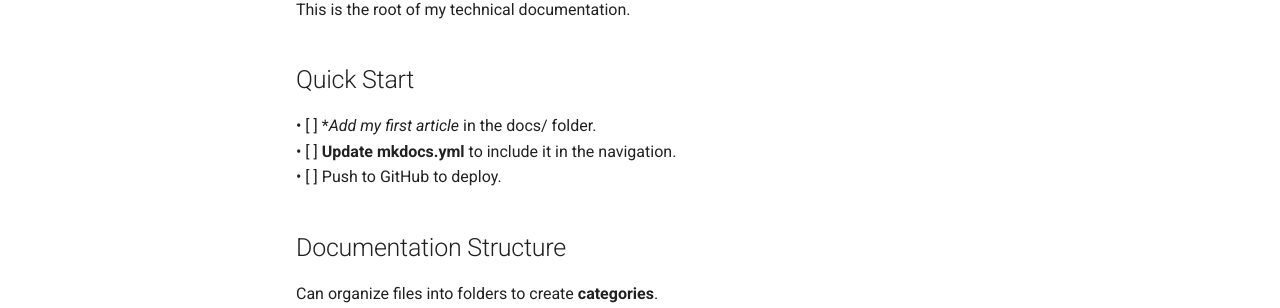
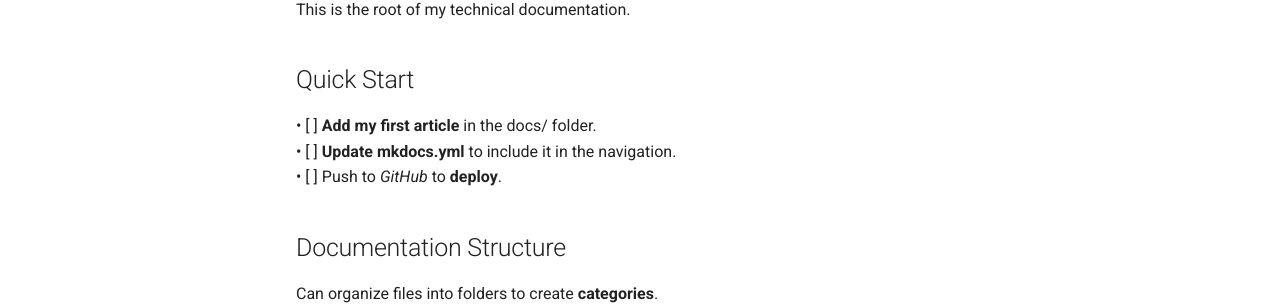
Before and after one commit to GooseHero99/Knowledge-base, an MkDocs documentation site: the page built from docs/index.md, in a window 1280 px wide. Shown: the part 234-542 px from the top of the page. Built offline with MkDocs 1.6.1 and Material for MkDocs 9.7.7, drawn with Linux system fonts in a browser that asks for light colours.

```diff
--- a/docs/index.md
+++ b/docs/index.md
@@ -1,9 +1,9 @@
 ## Welcome to the Knowledge Base
 This is the root of my technical documentation.
 ## Quick Start
-• [ ] **Add my first article* in the docs/ folder.
+• [ ] **Add my first article** in the docs/ folder.
 • [ ] **Update mkdocs.yml** to include it in the navigation.
-• [ ] Push to GitHub to deploy.
+• [ ] Push to *GitHub* to **deploy**.
 
 
 ## Documentation Structure
```
